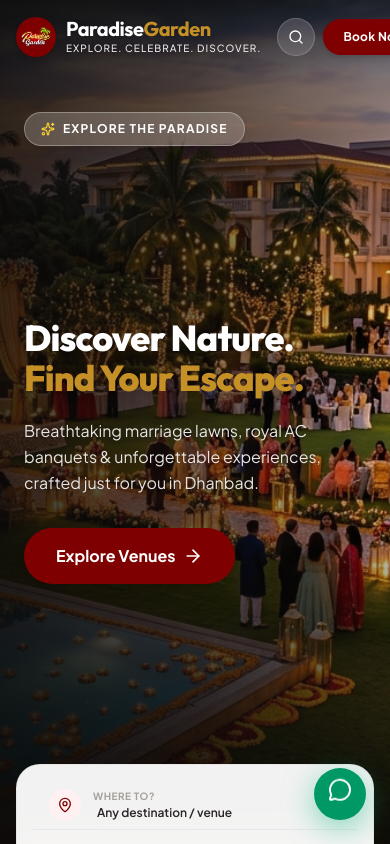
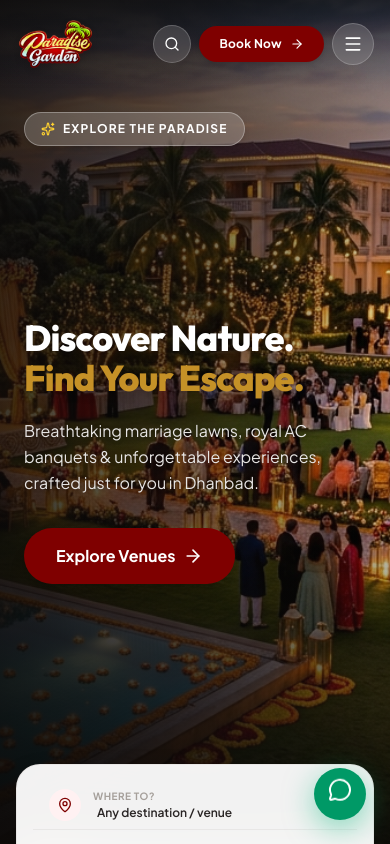
Before and after one commit to priyanshu-full-dev/-Paradise-banquet-, a React (Vite) app: page / in a window 390 px wide. Shown: the top 844 px of the page. Built offline with nearby package versions, Linux system fonts and the light colour scheme; a web font is replaced by a local one.

Commit message:
Update navbar and footer to display large logo with no text or background color

```diff
--- a/src/components/Footer.jsx
+++ b/src/components/Footer.jsx
@@ -12,13 +12,12 @@ export default function Footer() {
 
           {/* Col 1: Logo & Info */}
           <div className="space-y-4 md:col-span-1">
-            <Link to="/" className="flex items-center gap-2">
-              <div className="w-9 h-9 rounded-full bg-[#c59127] flex items-center justify-center text-white font-bold">
-                P
-              </div>
-              <span className="text-white text-xl font-bold font-['Outfit',sans-serif]">
-                Paradise<span className="text-[#c59127]">Garden</span>
-              </span>
+            <Link to="/" className="inline-block">
+              <img
+                src="/logo/paradise-garden-logo.png"
+                alt="Paradise Garden"
+                className="h-16 sm:h-20 w-auto object-contain drop-shadow-md"
+              />
             </Link>
             <p className="text-xs text-stone-200 leading-relaxed font-normal">
               Dhanbad’s most distinguished marriage lawn, banquet hall, and celebration resort for royal weddings and milestone moments.
--- a/src/components/Navbar.jsx
+++ b/src/components/Navbar.jsx
@@ -40,33 +40,16 @@ export default function Navbar() {
       >
         <div className="max-w-7xl mx-auto flex items-center justify-between gap-4">
 
-          {/* Left: Brand Logo & Slogan */}
-          <div className="flex items-center gap-3 shrink-0">
-            <Link to="/" className="flex items-center gap-2.5 group focus:outline-none select-none">
-              <motion.div
-                whileHover={{ rotate: 8, scale: 1.05 }}
-                className="w-10 h-10 rounded-full bg-[#7f0000] flex items-center justify-center text-white shadow-md group-hover:bg-[#c59127] transition-colors"
-              >
-                <img
-                  src="/logo/paradise-garden-logo.png"
-                  alt="Logo Icon"
-                  className="w-8 h-8 object-contain rounded-full"
-                  onError={(e) => { e.target.style.display = 'none'; }}
-                />
-              </motion.div>
-
-              <div className="flex flex-col">
-                <span className={`font-['Outfit',sans-serif] text-xl font-bold tracking-tight leading-none ${
-                  scrolled ? 'text-[#7f0000]' : 'text-white drop-shadow'
-                }`}>
-                  Paradise<span className="text-[#c59127]">Garden</span>
-                </span>
-                <span className={`text-[10px] tracking-widest font-medium uppercase mt-0.5 ${
-                  scrolled ? 'text-stone-500' : 'text-stone-200 drop-shadow'
-                }`}>
-                  Explore. Celebrate. Discover.
-                </span>
-              </div>
+          {/* Left: Brand Logo */}
+          <div className="flex items-center shrink-0">
+            <Link to="/" className="flex items-center group focus:outline-none select-none">
+              <motion.img
+                whileHover={{ scale: 1.05 }}
+                whileTap={{ scale: 0.95 }}
+                src="/logo/paradise-garden-logo.png"
+                alt="Paradise Garden Logo"
+                className="h-14 sm:h-16 md:h-20 w-auto object-contain drop-shadow-md py-1"
+              />
             </Link>
           </div>
 
@@ -212,14 +195,13 @@ export default function Navbar() {
             className="fixed inset-0 z-50 bg-[#1b392a]/95 backdrop-blur-xl flex flex-col justify-between p-6 sm:p-10"
           >
             <div className="flex items-center justify-between">
-              <div className="flex items-center gap-2">
-                <div className="w-9 h-9 rounded-full bg-[#ea7327] flex items-center justify-center text-white font-bold">
-                  P
-                </div>
-                <span className="text-white text-xl font-bold font-['Outfit',sans-serif]">
-                  Paradise<span className="text-[#ea7327]">Garden</span>
-                </span>
-              </div>
+              <Link to="/" onClick={() => setMobileMenuOpen(false)} className="flex items-center">
+                <img
+                  src="/logo/paradise-garden-logo.png"
+                  alt="Paradise Garden"
+                  className="h-14 w-auto object-contain drop-shadow-md"
+                />
+              </Link>
               <button
                 onClick={() => setMobileMenuOpen(false)}
                 className="p-2.5 rounded-full bg-white/10 text-white hover:bg-white/20 transition-colors cursor-pointer"
```
